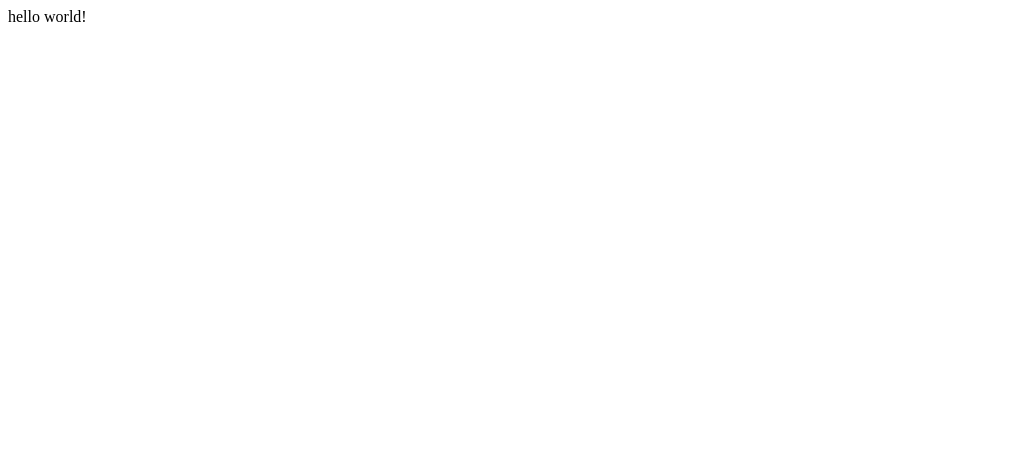
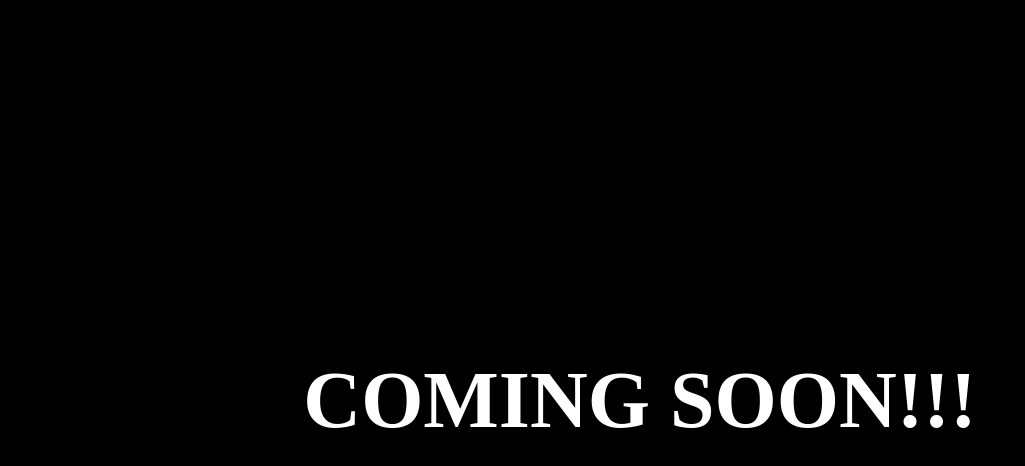
Before and after one commit to userflowcell/userflowcell.github.io, a plain HTML site: page design-system/index.html in a window 1280 px wide. Shown: the whole page, without its empty margins (0-1025 px from the left). Drawn offline with Linux system fonts and the light colour scheme.

Commit message:
init commit

```diff
--- a/design-system/index.html
+++ b/design-system/index.html
@@ -2,9 +2,24 @@
 <html lang="en">
 <head>
   <meta charset="UTF-8">
-  <title>UDS</title>
+  <title>UDS :: Userflowcell Design System</title>
+  <link href="https://userflowcell.github.io/design-system/favicon.png" rel="icon" sizes="190x190" type="image/png">
+  <style>
+    body {
+      display: flex;
+      margin: 0;
+      height: 100vh;
+      background-color: #000;
+    }
+    h1 {
+      margin: auto;
+      font-size: 5em;
+      color: #fff;
+      text-transform: uppercase;
+    }
+  </style>
 </head>
 <body>
-hello world!
+  <h1>Coming Soon!!!</h1>
 </body>
 </html>
```
Also changed, not shown: design-system/favicon.png (added).
